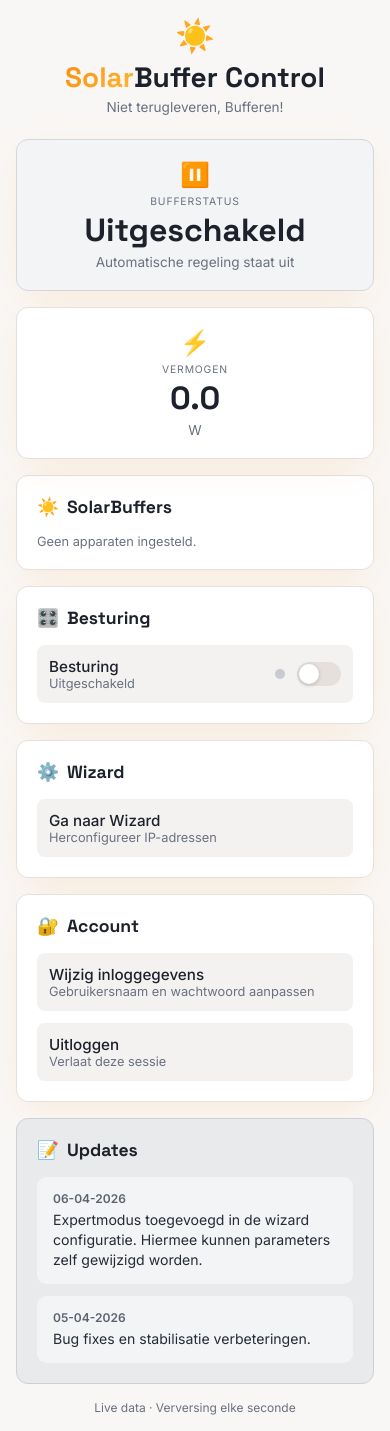
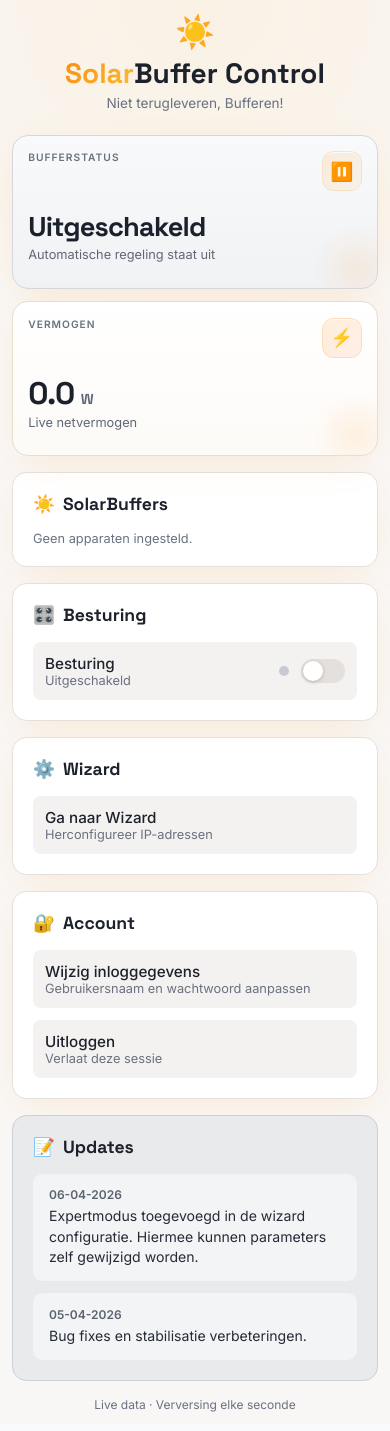
Before and after one commit to SolarBuffer/SolarBuffer, a Flask app: template solarbuffer/templates/dashboard.html in a window 390 px wide. Run offline with Flask 3, Linux system fonts and the light colour scheme; the template is opened without the code that fills it, so the values that code supplies are empty.

Commit message:
Add files via upload

```diff
--- a/solarbuffer/templates/dashboard.html
+++ b/solarbuffer/templates/dashboard.html
@@ -11,7 +11,9 @@
 
     body {
       font-family: "Inter", sans-serif;
-      background: hsl(30, 25%, 97%);
+      background:
+        radial-gradient(circle at top, hsla(38, 100%, 70%, 0.12), transparent 28%),
+        hsl(30, 25%, 97%);
       color: hsl(220, 20%, 14%);
       min-height: 100vh;
       display: flex;
@@ -65,66 +67,143 @@
     .card {
       background: white;
       border: 1px solid hsl(30, 15%, 88%);
-      border-radius: 0.75rem;
+      border-radius: 0.9rem;
       box-shadow: 0 10px 40px -10px hsla(32, 95%, 52%, 0.15);
     }
 
     .stat-card {
-      padding: 1.25rem;
+      position: relative;
+      overflow: hidden;
+      padding: 1rem 1rem 1.05rem;
       display: flex;
       flex-direction: column;
+      gap: 0.75rem;
+      transition: background 0.25s ease, border-color 0.25s ease, box-shadow 0.25s ease, transform 0.2s ease;
+      min-height: 150px;
+    }
+
+    .stat-card::after {
+      content: "";
+      position: absolute;
+      inset: auto -24px -24px auto;
+      width: 88px;
+      height: 88px;
+      border-radius: 50%;
+      background: radial-gradient(circle, hsla(32, 100%, 65%, 0.14), transparent 70%);
+      pointer-events: none;
+    }
+
+    .stat-card-top {
+      display: flex;
       align-items: center;
-      gap: 0.35rem;
-      transition: background 0.25s ease, border-color 0.25s ease, box-shadow 0.25s ease;
+      justify-content: space-between;
+      gap: 0.75rem;
+      position: relative;
+      z-index: 1;
+    }
+
+    .stat-card-head {
+      display: flex;
+      flex-direction: column;
+      gap: 0.25rem;
+      min-width: 0;
+    }
+
+    .stat-card .label {
+      font-size: 0.68rem;
+      text-transform: uppercase;
+      letter-spacing: 0.1em;
+      color: hsl(220, 10%, 46%);
+      font-weight: 600;
+    }
+
+    .stat-card .stat-icon-wrap {
+      width: 44px;
+      height: 44px;
+      border-radius: 14px;
+      display: inline-flex;
+      align-items: center;
+      justify-content: center;
+      background: linear-gradient(135deg, hsla(32, 100%, 60%, 0.16), hsla(40, 100%, 65%, 0.08));
+      border: 1px solid hsla(32, 95%, 52%, 0.14);
+      box-shadow: inset 0 1px 0 rgba(255,255,255,0.7);
+      flex-shrink: 0;
     }
 
     .stat-card .stat-icon {
-      font-size: 1.5rem;
+      font-size: 1.3rem;
+      line-height: 1;
     }
 
-    .stat-card .label {
-      font-size: 0.65rem;
-      text-transform: uppercase;
-      letter-spacing: 0.08em;
-      color: hsl(220, 10%, 46%);
+    .stat-card-main {
+      display: flex;
+      flex-direction: column;
+      align-items: flex-start;
+      justify-content: center;
+      gap: 0.35rem;
+      position: relative;
+      z-index: 1;
+      min-height: 70px;
     }
 
     .stat-card .value {
       font-family: "Space Grotesk", sans-serif;
       font-size: 2rem;
       font-weight: 700;
-      text-align: center;
-      line-height: 1.1;
+      line-height: 1;
+      letter-spacing: -0.03em;
+      color: hsl(220, 24%, 14%);
+      text-wrap: balance;
     }
 
     .stat-card .unit {
-      font-size: 0.85rem;
-      color: hsl(220, 10%, 46%);
+      font-size: 0.84rem;
+      color: hsl(220, 10%, 42%);
+      line-height: 1.35;
       min-height: 1rem;
     }
 
+    .power-reading {
+      display: flex;
+      align-items: baseline;
+      gap: 0.4rem;
+      flex-wrap: wrap;
+    }
+
+    .power-reading .value {
+      font-size: 2.2rem;
+    }
+
+    .power-reading .power-unit {
+      font-family: "Space Grotesk", sans-serif;
+      font-size: 0.98rem;
+      font-weight: 700;
+      color: hsl(220, 12%, 42%);
+      letter-spacing: 0.02em;
+    }
+
     .status-card.neutral {
-      background: white;
+      background: linear-gradient(180deg, white 0%, hsl(35, 40%, 98%) 100%);
       border-color: hsl(30, 15%, 88%);
     }
 
     .status-card.off {
-      background: hsl(220, 14%, 96%);
+      background: linear-gradient(180deg, hsl(220, 20%, 98%) 0%, hsl(220, 14%, 95%) 100%);
       border-color: hsl(220, 12%, 85%);
     }
 
     .status-card.pending {
-      background: hsl(37, 100%, 95%);
+      background: linear-gradient(180deg, hsl(37, 100%, 97%) 0%, hsl(37, 100%, 93%) 100%);
       border-color: hsl(35, 90%, 78%);
     }
 
     .status-card.running {
-      background: hsl(145, 45%, 94%);
+      background: linear-gradient(180deg, hsl(145, 48%, 97%) 0%, hsl(145, 45%, 93%) 100%);
       border-color: hsl(145, 35%, 80%);
     }
 
     .status-card.freeze {
-      background: hsl(215, 70%, 95%);
+      background: linear-gradient(180deg, hsl(215, 85%, 97%) 0%, hsl(215, 70%, 94%) 100%);
       border-color: hsl(215, 55%, 82%);
     }
 
@@ -134,18 +213,28 @@
     }
 
     .status-card.import {
-      background: hsl(0, 70%, 96%);
+      background: linear-gradient(180deg, hsl(0, 75%, 98%) 0%, hsl(0, 70%, 95%) 100%);
       border-color: hsl(0, 55%, 84%);
     }
 
     .status-card.waiting {
-      background: hsl(48, 100%, 95%);
+      background: linear-gradient(180deg, hsl(48, 100%, 97%) 0%, hsl(48, 100%, 94%) 100%);
       border-color: hsl(47, 85%, 80%);
     }
 
     .status-card.standby {
-      background: hsl(145, 28%, 96%);
+      background: linear-gradient(180deg, hsl(145, 30%, 98%) 0%, hsl(145, 28%, 95%) 100%);
       border-color: hsl(145, 18%, 84%);
+    }
+
+    .power-card {
+      background: linear-gradient(180deg, white 0%, hsl(34, 55%, 98%) 100%);
+      border-color: hsl(34, 35%, 86%);
+    }
+
+    .power-card .stat-icon-wrap {
+      background: linear-gradient(135deg, hsla(32, 100%, 60%, 0.18), hsla(18, 100%, 60%, 0.10));
+      border-color: hsla(32, 95%, 52%, 0.18);
     }
 
     .card.control-card {
@@ -473,9 +562,62 @@
     }
 
     @media (max-width: 520px) {
-      .container { max-width: 100%; }
-      .grid { grid-template-columns: 1fr; }
-      .device-middle { grid-template-columns: 1fr; }
+      body {
+        padding: 0.75rem;
+      }
+
+      .container {
+        max-width: 100%;
+      }
+
+      .grid {
+        grid-template-columns: 1fr;
+        gap: 0.75rem;
+      }
+
+      .stat-card {
+        min-height: unset;
+        padding: 0.95rem;
+        border-radius: 1rem;
+      }
+
+      .stat-card-top {
+        align-items: flex-start;
+      }
+
+      .stat-card .stat-icon-wrap {
+        width: 40px;
+        height: 40px;
+        border-radius: 12px;
+      }
+
+      .stat-card .stat-icon {
+        font-size: 1.15rem;
+      }
+
+      .stat-card .label {
+        font-size: 0.64rem;
+      }
+
+      .stat-card .value {
+        font-size: 1.7rem;
+      }
+
+      .power-reading .value {
+        font-size: 1.95rem;
+      }
+
+      .power-reading .power-unit {
+        font-size: 0.9rem;
+      }
+
+      .stat-card .unit {
+        font-size: 0.8rem;
+      }
+
+      .device-middle {
+        grid-template-columns: 1fr;
+      }
     }
   </style>
 </head>
@@ -490,17 +632,38 @@
 
     <div class="grid">
       <div class="card stat-card status-card neutral" id="buffer_status_card">
-        <span class="stat-icon" id="buffer_status_icon">☀️</span>
-        <span class="label">Bufferstatus</span>
-        <span class="value" id="buffer_status_value">Standby</span>
-        <span class="unit" id="buffer_status_sub">Geen actieve regeling</span>
+        <div class="stat-card-top">
+          <div class="stat-card-head">
+            <span class="label">Bufferstatus</span>
+          </div>
+          <div class="stat-icon-wrap">
+            <span class="stat-icon" id="buffer_status_icon">☀️</span>
+          </div>
+        </div>
+
+        <div class="stat-card-main">
+          <span class="value" id="buffer_status_value">Standby</span>
+          <span class="unit" id="buffer_status_sub">Geen actieve regeling</span>
+        </div>
       </div>
 
-      <div class="card stat-card">
-        <span class="stat-icon">⚡</span>
-        <span class="label">Vermogen</span>
-        <span class="value" id="current_power">0.0</span>
-        <span class="unit">W</span>
+      <div class="card stat-card power-card">
+        <div class="stat-card-top">
+          <div class="stat-card-head">
+            <span class="label">Vermogen</span>
+          </div>
+          <div class="stat-icon-wrap">
+            <span class="stat-icon">⚡</span>
+          </div>
+        </div>
+
+        <div class="stat-card-main">
+          <div class="power-reading">
+            <span class="value" id="current_power">0.0</span>
+            <span class="power-unit">W</span>
+          </div>
+          <span class="unit">Live netvermogen</span>
+        </div>
       </div>
     </div>
 
```
